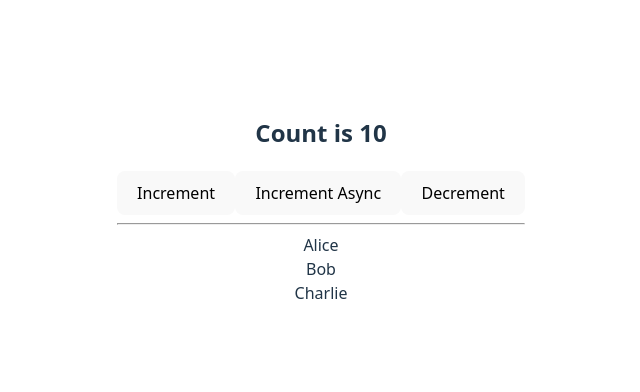
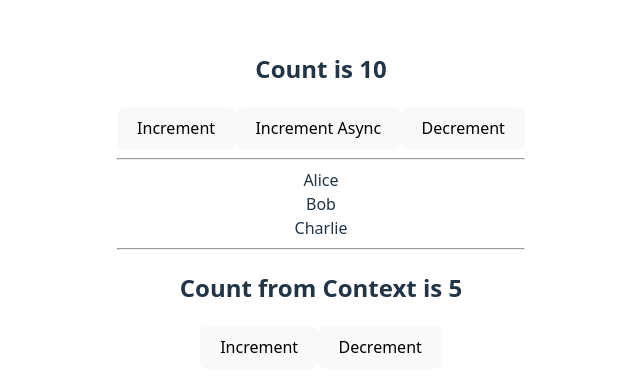
Before and after one commit to DFKorn/learn-zustand, a React (Vite) app: page / in a window 1280 px wide. Shown: the part 200-592 px from the top of the page, without its empty margins (319-959 px from the left). Built offline with nearby package versions, Linux system fonts and the light colour scheme.

Commit message:
add test component

```diff
--- a/src/App.tsx
+++ b/src/App.tsx
@@ -4,6 +4,7 @@ import { useCounterStore } from "./state/CounterStore";
 import { useUserStore } from "./state/userStore";
 import { useQuery } from "@tanstack/react-query";
 import { getUser } from "./api/users";
+import CountProvider, { useCountStore } from "./CountProvider";
 
 const logCount = () => {
   const count = useCounterStore.getState().count;
@@ -22,6 +23,10 @@ function App() {
       <CounterComponent count={count} />
       <hr />
       <UsersComponent />
+      <hr />
+      <CountProvider initialCount={5}>
+        <ContextComponent />
+      </CountProvider>
     </div>
   );
 }
@@ -75,3 +80,20 @@ function FilterComponent() {
 }
 
 export default App;
+
+function ContextComponent() {
+  const count = useCountStore((state) => state.count);
+  const increment = useCountStore((state) => state.increment);
+  const decrement = useCountStore((state) => state.decrement);
+  console.log(count);
+
+  return (
+    <div>
+      <h2>Count from Context is {count}</h2>
+      <div>
+        <button onClick={increment}>Increment</button>
+        <button onClick={decrement}>Decrement</button>
+      </div>
+    </div>
+  );
+}
--- a/src/CountProvider.tsx
+++ b/src/CountProvider.tsx
@@ -1,6 +1,5 @@
 import {
   createContext,
-  use,
   useContext,
   useState,
   type PropsWithChildren,
@@ -36,7 +35,7 @@ export default function CountProvider({
   );
 }
 
-export function useCounterStore<T>(selector: (state: CountStore) => T) {
+export function useCountStore<T>(selector: (state: CountStore) => T) {
   const context = useContext(CountContext);
 
   if (!context) {
```
